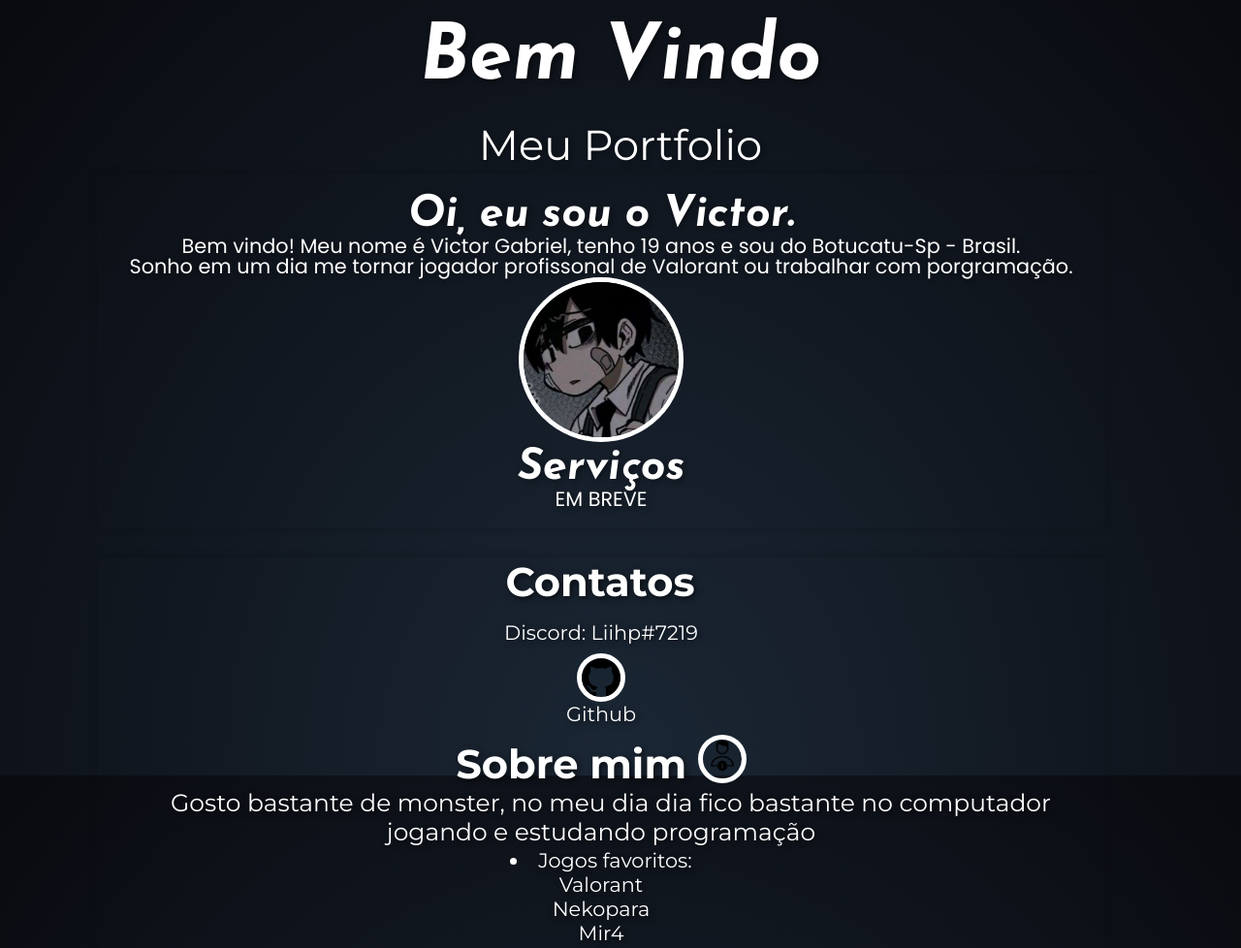
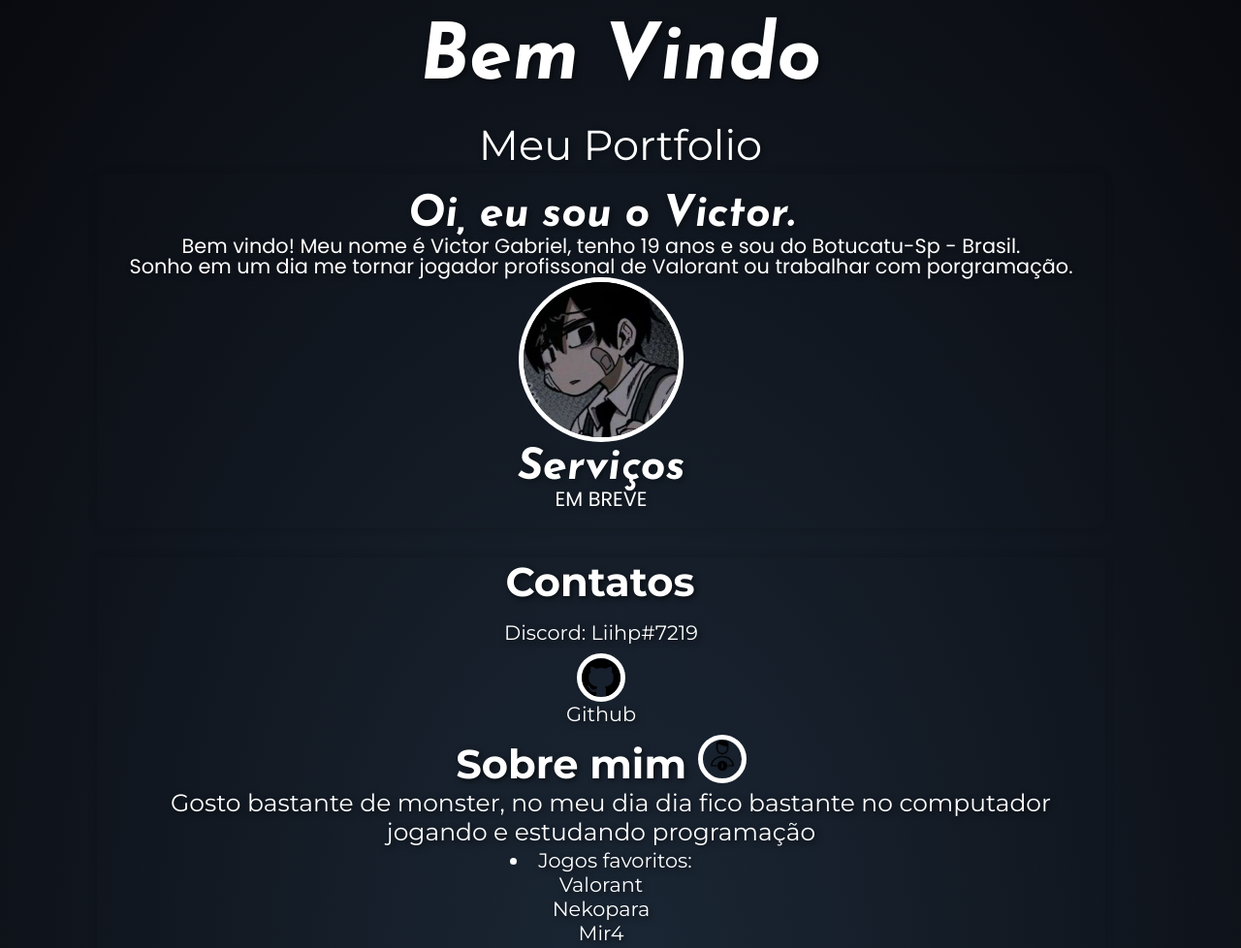
Before and after one commit to VictorCreste/portfolio, a plain HTML site: page index.html in a window 1280 px wide. Shown: the top 978 px of the page at 97% size. Drawn offline with Linux system fonts and the light colour scheme.

Commit message:
Erro de cor e scroll
Consegui fazer a cor do body ficar na tela toda e não ter quebra, e arrumei ainda a rolagem da pagina

```diff
--- a/css/style.css
+++ b/css/style.css
@@ -20,9 +20,9 @@
 }
 
 body  {
-    height: 100vh;
+
     background: radial-gradient(ellipse at bottom, #1b2735, #090a0f);
-    overflow: hidden ;
+    overflow: visible ;
 
 }
 
```
